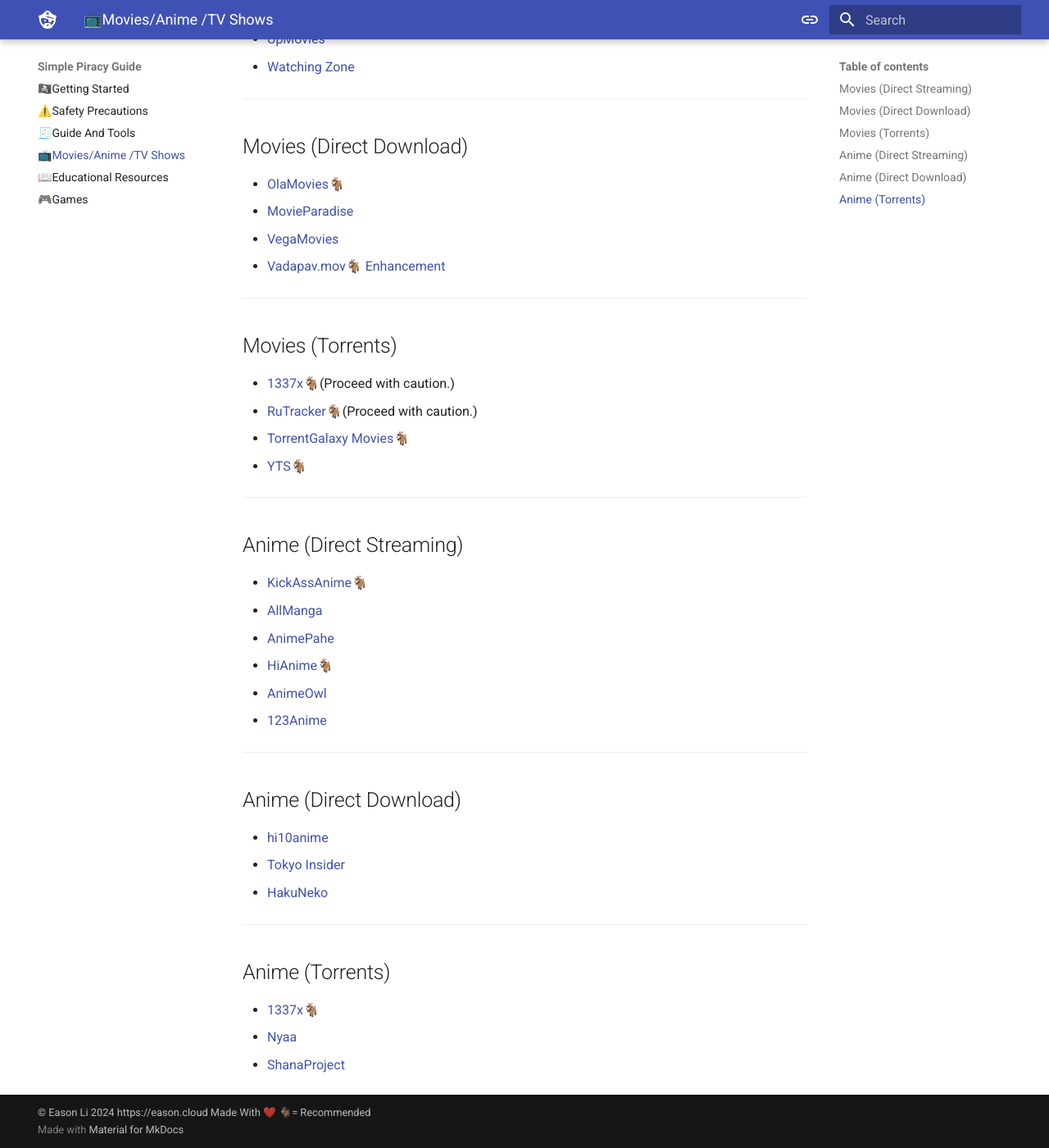
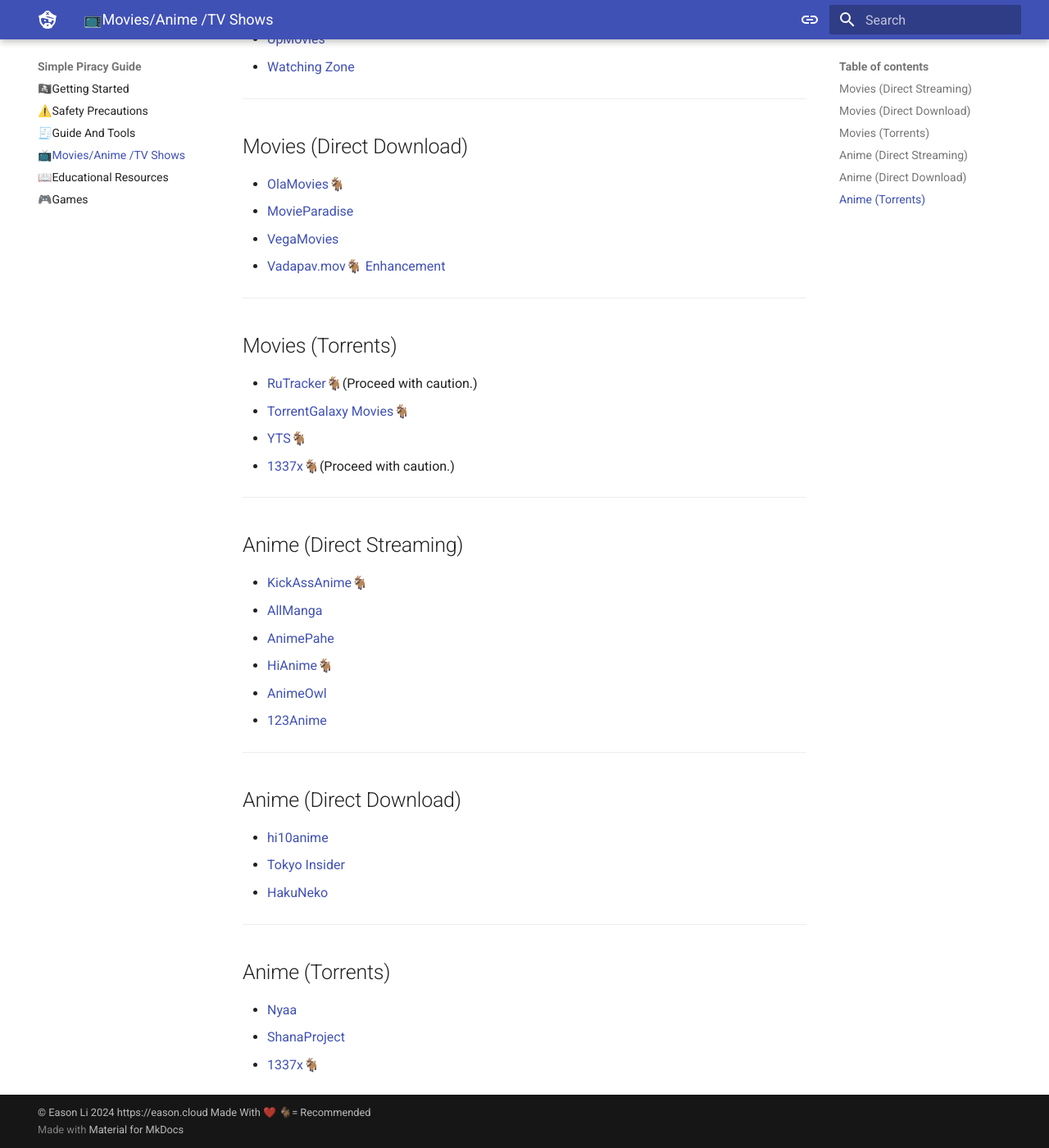
Before and after one commit to eli32-vlc/simple-piracy-guide, an MkDocs documentation site: the page built from docs/movies-anime-tv.md, in a window 1280 px wide and 1400 px high, scrolled down 354 px. Shown: the whole window at 82% size. Built offline with MkDocs 1.6.1 and Material for MkDocs 9.7.7, drawn with Linux system fonts in a browser that asks for light colours.

```diff
--- a/docs/movies-anime-tv.md
+++ b/docs/movies-anime-tv.md
@@ -18,10 +18,10 @@
 
 ---
 ## Movies (Torrents)
-- [1337x🐐](https://1337x.to)(Proceed with caution.)
 - [RuTracker🐐](https://rutracker.org/forum/index.php?c=2)(Proceed with caution.)
 - [TorrentGalaxy Movies🐐](https://torrentgalaxy.to/torrents.php?parent_cat=Movies)
 - [YTS🐐](https://yts.mx/)
+- [1337x🐐](https://1337x.to)(Proceed with caution.)
 
 ---
 ## Anime (Direct Streaming)
@@ -40,6 +40,6 @@
 
 ---
 ## Anime (Torrents)
-- [1337x🐐](https://1337x.to/popular-anime)
 - [Nyaa](https://nyaa.si/)
 - [ShanaProject](https://www.shanaproject.com/)
+- [1337x🐐](https://1337x.to/popular-anime)
```
